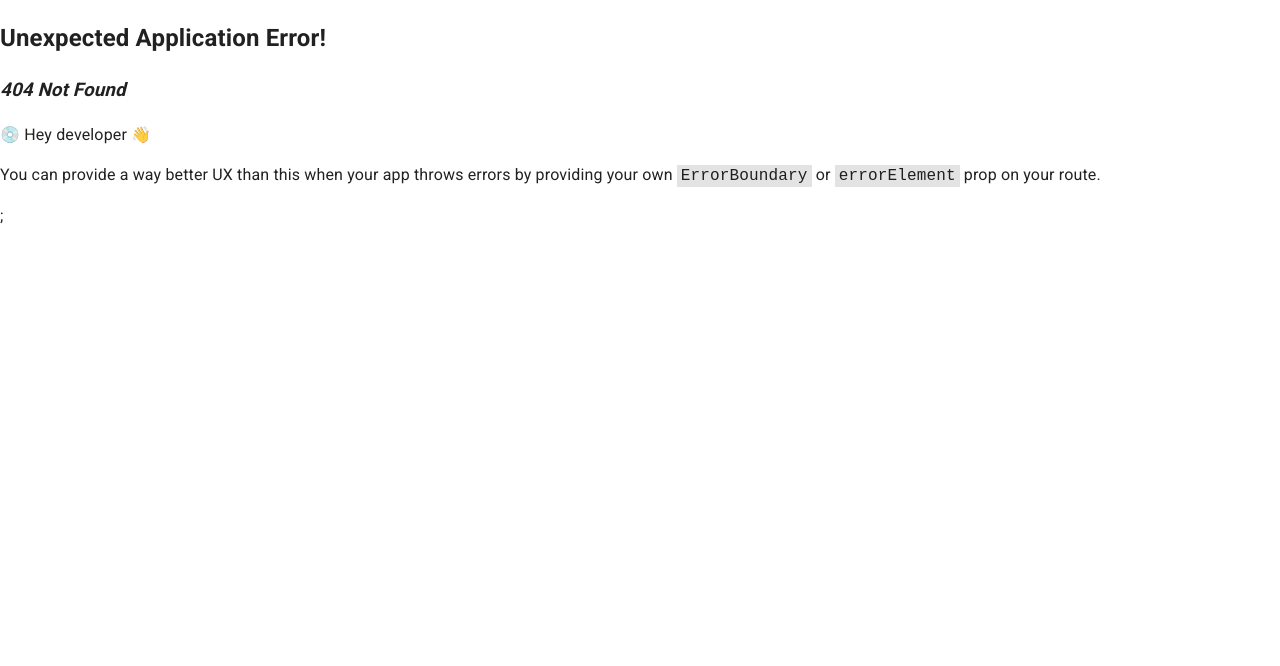
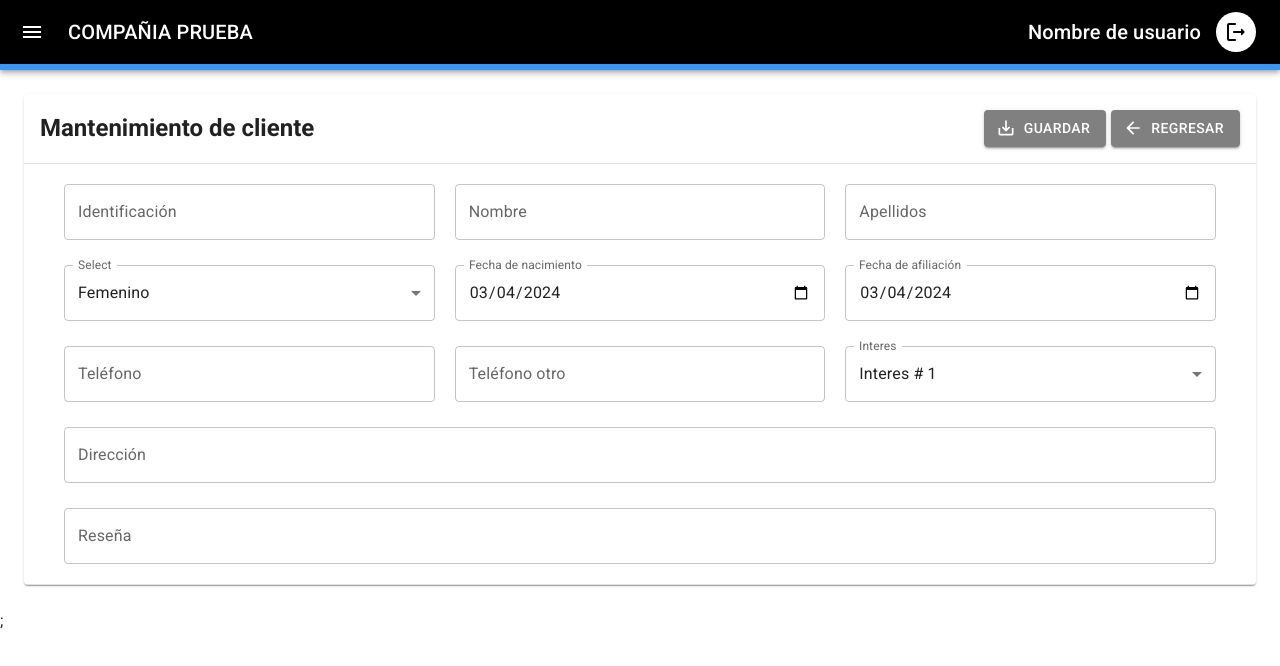
Before and after one commit to alequint8912/innovasoft-test, a React (Create React App) app: page /clients/1 in a window 1280 px wide. Before the commit this address had no page. Shown: the top 666 px of the page. Built offline with nearby package versions, Linux system fonts and the light colour scheme; a web font is replaced by a local one.

Commit message:
table an client maintenance ok

```diff
--- a/public/index.html
+++ b/public/index.html
@@ -22,7 +22,7 @@
       work correctly both with client-side routing and a non-root public URL.
       Learn how to configure a non-root public URL by running `npm run build`.
     -->
-    <title>Carilda</title>
+    <title>Innovasoft Prueba</title>
   </head>
   <body>
     <noscript>You need to enable JavaScript to run this app.</noscript>
--- a/src/components/Table.jsx
+++ b/src/components/Table.jsx
@@ -1,4 +1,3 @@
-import * as React from "react";
 import Table from "@mui/material/Table";
 import TableBody from "@mui/material/TableBody";
 import TableCell from "@mui/material/TableCell";
@@ -6,18 +5,88 @@ import TableContainer from "@mui/material/TableContainer";
 import TableHead from "@mui/material/TableHead";
 import TableRow from "@mui/material/TableRow";
 import Paper from "@mui/material/Paper";
-
-function createData(name, calories, fat, carbs, protein) {
-  return { name, calories, fat, carbs, protein };
-}
+import { IconButton } from "@mui/material";
+import { Delete, Edit } from "@mui/icons-material";
+import styled from "@emotion/styled";
 
 const rows = [
-  createData("Frozen yoghurt", 159, 6.0, 24, 4.0),
-  createData("Ice cream sandwich", 237, 9.0, 37, 4.3),
-  createData("Eclair", 262, 16.0, 24, 6.0),
-  createData("Cupcake", 305, 3.7, 67, 4.3),
-  createData("Gingerbread", 356, 16.0, 49, 3.9),
+  {
+    _id: "601",
+    identification: "1234561",
+    name: "John",
+    lastName: "Doe",
+  },
+  {
+    _id: "602",
+    identification: "1234562",
+    name: "Jane",
+    lastName: "Smith",
+  },
+  {
+    _id: "603",
+    identification: "1234563",
+    name: "Michael",
+    lastName: "Johnson",
+  },
+  {
+    _id: "604",
+    identification: "1234564",
+    name: "Emily",
+    lastName: "Williams",
+  },
+  {
+    _id: "605",
+    identification: "1234565",
+    name: "Robert",
+    lastName: "Brown",
+  },
+  {
+    _id: "606",
+    identification: "1234566",
+    name: "Linda",
+    lastName: "Jones",
+  },
+  {
+    _id: "607",
+    identification: "1234567",
+    name: "James",
+    lastName: "Miller",
+  },
+  {
+    _id: "608",
+    identification: "1234568",
+    name: "Patricia",
+    lastName: "Davis",
+  },
+  {
+    _id: "609",
+    identification: "1234569",
+    name: "Mary",
+    lastName: "Garcia",
+  },
+  {
+    _id: "610",
+    identification: "12345610",
+    name: "William",
+    lastName: "Rodriguez",
+  },
 ];
+
+const HeadCell = styled(TableCell)(() => ({
+  paddingBlock: 10,
+  paddingInline: 20,
+  backgroundColor: "#1975ff",
+  color: "#fff",
+  fontSize: "1rem",
+  border: "1px solid #fff",
+}));
+
+const BodyCell = styled(TableCell)(() => ({
+  color: "#aaa5bd",
+  paddingBlock: 5,
+  paddingInline: 20,
+  border: "1px solid #eef0f2",
+}));
 
 export default function BasicTable() {
   return (
@@ -25,26 +94,29 @@ export default function BasicTable() {
       <Table sx={{ minWidth: 650 }} aria-label="simple table">
         <TableHead>
           <TableRow>
-            <TableCell>Dessert (100g serving)</TableCell>
-            <TableCell align="right">Calories</TableCell>
-            <TableCell align="right">Fat&nbsp;(g)</TableCell>
-            <TableCell align="right">Carbs&nbsp;(g)</TableCell>
-            <TableCell align="right">Protein&nbsp;(g)</TableCell>
+            <HeadCell>Identificación</HeadCell>
+            <HeadCell align="left">Nombre completo</HeadCell>
+            <HeadCell align="left">Acciones</HeadCell>
           </TableRow>
         </TableHead>
         <TableBody>
-          {rows.map((row) => (
+          {rows.map(({ _id, identification, name, lastName }, index) => (
             <TableRow
-              key={row.name}
+              key={_id}
               sx={{ "&:last-child td, &:last-child th": { border: 0 } }}
             >
-              <TableCell component="th" scope="row">
-                {row.name}
-              </TableCell>
-              <TableCell align="right">{row.calories}</TableCell>
-              <TableCell align="right">{row.fat}</TableCell>
-              <TableCell align="right">{row.carbs}</TableCell>
-              <TableCell align="right">{row.protein}</TableCell>
+              <BodyCell component="th" scope="row">
+                {identification}
+              </BodyCell>
+              <BodyCell align="left">{`${name} ${lastName}`}</BodyCell>
+              <BodyCell align="left">
+                <IconButton>
+                  <Edit />
+                </IconButton>
+                <IconButton>
+                  <Delete />
+                </IconButton>
+              </BodyCell>
             </TableRow>
           ))}
         </TableBody>
--- a/src/layout/MainLayout/Header.jsx
+++ b/src/layout/MainLayout/Header.jsx
@@ -1,13 +1,17 @@
 import MuiAppBar from "@mui/material/AppBar";
 import { styled } from "@mui/material/styles";
-import Toolbar from "@mui/material/Toolbar";
+import MuiToolbar from "@mui/material/Toolbar";
 import Typography from "@mui/material/Typography";
 import IconButton from "@mui/material/IconButton";
 import MenuIcon from "@mui/icons-material/Menu";
+import { Box } from "@mui/material";
+import LogoutRoundedIcon from "@mui/icons-material/LogoutRounded";
 
 const AppBar = styled(MuiAppBar, {
   shouldForwardProp: (prop) => prop !== "open" && prop !== "drawerWidth",
 })(({ theme, open, drawerWidth }) => ({
+  backgroundColor: "black",
+  borderBottom: "6px solid #3897f4",
   transition: theme.transitions.create(["margin", "width"], {
     easing: theme.transitions.easing.sharp,
     duration: theme.transitions.duration.leavingScreen,
@@ -22,11 +26,23 @@ const AppBar = styled(MuiAppBar, {
   }),
 }));
 
+const Toolbar = styled(MuiToolbar)(() => ({
+  display: "flex",
+  justifyContent: "space-between",
+  alignItems: "center",
+}));
+
+const ToolbarSection = styled(Box)(() => ({
+  display: "flex",
+  alignItems: "center",
+}));
+
 // eslint-disable-next-line react/prop-types
 const Header = ({ handleDrawerOpen, drawerWidth, open }) => {
   return (
     <AppBar position="static" open={open} drawerWidth={drawerWidth}>
       <Toolbar>
+        <ToolbarSection>
           <IconButton
             color="inherit"
             aria-label="open drawer"
@@ -39,6 +55,13 @@ const Header = ({ handleDrawerOpen, drawerWidth, open }) => {
           <Typography variant="h6" noWrap component="div">
             COMPAÑIA PRUEBA
           </Typography>
+        </ToolbarSection>
+        <ToolbarSection style={{ gap: 15 }}>
+          <Typography variant="h6">Nombre de usuario</Typography>
+          <IconButton color="inherit" style={{ backgroundColor: "white" }}>
+            <LogoutRoundedIcon style={{ color: "black" }} />
+          </IconButton>
+        </ToolbarSection>
       </Toolbar>
     </AppBar>
   );
--- a/src/layout/MainLayout/Sidebar.jsx
+++ b/src/layout/MainLayout/Sidebar.jsx
@@ -13,6 +13,7 @@ import { useTheme } from "@mui/material/styles";
 import { styled } from "@mui/material/styles";
 import { Box, Typography } from "@mui/material";
 import UserIcon from "../../assets/images/user-svgrepo-com.svg";
+import { Link } from "react-router-dom";
 
 const ItemsContainer = styled(Box)(() => ({
   width: "100%",
@@ -78,10 +79,15 @@ const Sidebar = ({ drawerWidth, handleDrawerClose, open }) => {
       <Divider />
       <List>
         {[
-          { label: "INICIO", iconText: "IN" },
-          { label: "Consulta clientes", iconText: "CC" },
-        ].map(({ label, iconText }, index) => (
-          <ListItem key={label} disablePadding>
+          { label: "INICIO", iconText: "IN", path: "/" },
+          { label: "Consulta clientes", iconText: "CC", path: "/clients" },
+        ].map(({ label, iconText, path }) => (
+          <Link
+            to={path}
+            key={label}
+            style={{ textDecoration: "none", color: "inherit" }}
+          >
+            <ListItem disablePadding>
               <ListItemButton>
                 <ListItemIcon>
                   <Typography color={"#1976d2"}>{iconText}</Typography>
@@ -89,6 +95,7 @@ const Sidebar = ({ drawerWidth, handleDrawerClose, open }) => {
                 <ListItemText primary={label} />
               </ListItemButton>
             </ListItem>
+          </Link>
         ))}
       </List>
     </Drawer>
--- /dev/null
+++ b/src/pages/ClientMaintenance.jsx
@@ -0,0 +1,241 @@
+import { useRef } from "react";
+import { useParams, useNavigate } from "react-router-dom";
+import { SaveAlt } from "@mui/icons-material";
+import ArrowBackIcon from "@mui/icons-material/ArrowBack";
+import { Divider, MenuItem, TextField, Typography } from "@mui/material";
+import MuiBox from "@mui/material/Box";
+import Button from "@mui/material/Button";
+import Card from "@mui/material/Card";
+import CardContent from "@mui/material/CardContent";
+import { styled } from "@mui/material/styles";
+
+const Content = styled(CardContent)(() => ({
+  // paddingInline: 0,
+  // borderBottom: "1px solid gray",
+}));
+
+const FormContainer = styled(MuiBox)(() => ({
+  paddingBlock: 20,
+  paddingInline: 40,
+  display: "flex",
+  flexDirection: "column",
+  gap: 25,
+}));
+
+const FormRow = styled(MuiBox)(() => ({
+  display: "flex",
+  flex: 1,
+  gap: 20,
+}));
+
+const HeadActions = styled(MuiBox)(() => ({
+  width: "100%",
+  display: "flex",
+  alignItems: "center",
+  justifyContent: "space-between",
+}));
+
+const HeadTitle = styled(Typography)(() => ({
+  fontWeight: "700",
+}));
+
+const HeadActionsContainer = styled(MuiBox)(() => ({
+  display: "flex",
+  gap: 5,
+}));
+const ActionIcon = styled(Button)(() => ({
+  backgroundColor: "gray",
+}));
+
+const FormInput = styled(TextField)(() => ({
+  display: "flex",
+  flex: 1,
+}));
+
+const ClientMaintenance = () => {
+  const { clientId } = useParams();
+  const navigate = useNavigate();
+
+  const handleGoBack = () => {
+    navigate("/clients");
+  };
+
+  const identificationRef = useRef(null);
+  const nameRef = useRef(null);
+  const lastnameRef = useRef(null);
+  const genderRef = useRef(null);
+  const birthYearRef = useRef(null);
+  const assignYearRef = useRef(null);
+  const phoneRef = useRef(null);
+  const otherPhoneRef = useRef(null);
+  const interestRef = useRef(null);
+  const addressRef = useRef(null);
+  const resenhaRef = useRef(null);
+
+  const defaultDate = new Date().toISOString().slice(0, 10);
+
+  const handleSave = () => {
+    const identification =
+      identificationRef.current.children[1].children[0].value;
+    const name = nameRef.current.children[1].children[0].value;
+    const lastname = lastnameRef.current.children[1].children[0].value;
+    const gender = genderRef.current.children[1].children[1].value;
+    const birthYear = birthYearRef.current.children[1].children[0].value;
+    const assignYear = assignYearRef.current.children[1].children[0].value;
+    const phone = phoneRef.current.children[1].children[0].value;
+    const otherPhone = otherPhoneRef.current.children[1].children[0].value;
+    const interest = interestRef.current.children[1].children[1].value;
+    const address = addressRef.current.children[1].children[0].value;
+    const resenha = resenhaRef.current.children[1].children[0].value;
+
+    console.log({
+      identification,
+      name,
+      lastname,
+      gender,
+      birthYear,
+      assignYear,
+      phone,
+      otherPhone,
+      interest,
+      address,
+      resenha,
+    });
+  };
+
+  return (
+    <Card>
+      <Content>
+        <HeadActions>
+          <HeadTitle variant="h5">Mantenimiento de cliente</HeadTitle>
+          <HeadActionsContainer>
+            <ActionIcon
+              variant="contained"
+              startIcon={<SaveAlt />}
+              onClick={handleSave}
+            >
+              Guardar
+            </ActionIcon>
+            <ActionIcon
+              variant="contained"
+              startIcon={<ArrowBackIcon />}
+              onClick={handleGoBack}
+            >
+              Regresar
+            </ActionIcon>
+          </HeadActionsContainer>
+        </HeadActions>
+      </Content>
+      <Divider />
+      <FormContainer>
+        <FormRow>
+          <FormInput
+            id="identification"
+            label="Identificación"
+            variant="outlined"
+            ref={identificationRef}
+          />
+          <FormInput
+            id="name"
+            label="Nombre"
+            variant="outlined"
+            ref={nameRef}
+          />
+          <FormInput
+            id="lastname"
+            label="Apellidos"
+            variant="outlined"
+            ref={lastnameRef}
+          />
+        </FormRow>
+        <FormRow>
+          <FormInput
+            id="gender"
+            select
+            label="Select"
+            defaultValue="femenino"
+            ref={genderRef}
+          >
+            <MenuItem key={"femenino"} value="femenino">
+              Femenino
+            </MenuItem>
+            <MenuItem key={"masculino"} value="masculino">
+              Masculino
+            </MenuItem>
+          </FormInput>
+
+          <FormInput
+            type="date"
+            id="birthYear"
+            label="Fecha de nacimiento"
+            defaultValue={defaultDate}
+            InputLabelProps={{
+              shrink: true,
+            }}
+            ref={birthYearRef}
+          />
+          <FormInput
+            type="date"
+            id="assignYear"
+            label="Fecha de afiliación"
+            defaultValue={defaultDate}
+            InputLabelProps={{
+              shrink: true,
+            }}
+            ref={assignYearRef}
+          />
+        </FormRow>
+        <FormRow>
+          <FormInput
+            id="phone"
+            label="Teléfono"
+            variant="outlined"
+            ref={phoneRef}
+          />
+          <FormInput
+            id="otherPhone"
+            label="Teléfono otro"
+            variant="outlined"
+            ref={otherPhoneRef}
+          />
+          <FormInput
+            id="interest"
+            select
+            label="Interes"
+            defaultValue={"interes#1"}
+            ref={interestRef}
+          >
+            <MenuItem key={"interes#1"} value="interes#1">
+              Interes # 1
+            </MenuItem>
+            <MenuItem key={"interes#2"} value="interes#2">
+              Interes # 2
+            </MenuItem>
+            <MenuItem key={"interes#3"} value="interes#3">
+              Interes # 3
+            </MenuItem>
+          </FormInput>
+        </FormRow>
+        <FormRow>
+          <FormInput
+            id="address"
+            label="Dirección"
+            variant="outlined"
+            ref={addressRef}
+          />
+        </FormRow>
+        <FormRow>
+          <FormInput
+            id="resenha"
+            label="Reseña"
+            variant="outlined"
+            ref={resenhaRef}
+          />
+        </FormRow>
+      </FormContainer>
+      <Divider />
+    </Card>
+  );
+};
+
+export default ClientMaintenance;
--- /dev/null
+++ b/src/pages/Welcome.jsx
@@ -0,0 +1,7 @@
+import React from "react";
+
+const Welcome = () => {
+  return <div>Welcome</div>;
+};
+
+export default Welcome;
--- a/src/pages/index.js
+++ b/src/pages/index.js
@@ -1,3 +1,5 @@
+import Welcome from "./Welcome";
 import ClientsCRUD from "./ClientsCRUD";
+import ClientMaintenance from "./ClientMaintenance";
 
-export { ClientsCRUD };
+export { Welcome, ClientsCRUD, ClientMaintenance };
```
Also changed, not shown: src/routes/MainRoutes.js (+6 -2 lines). Lines whose indentation alone changed are shown as unchanged.
